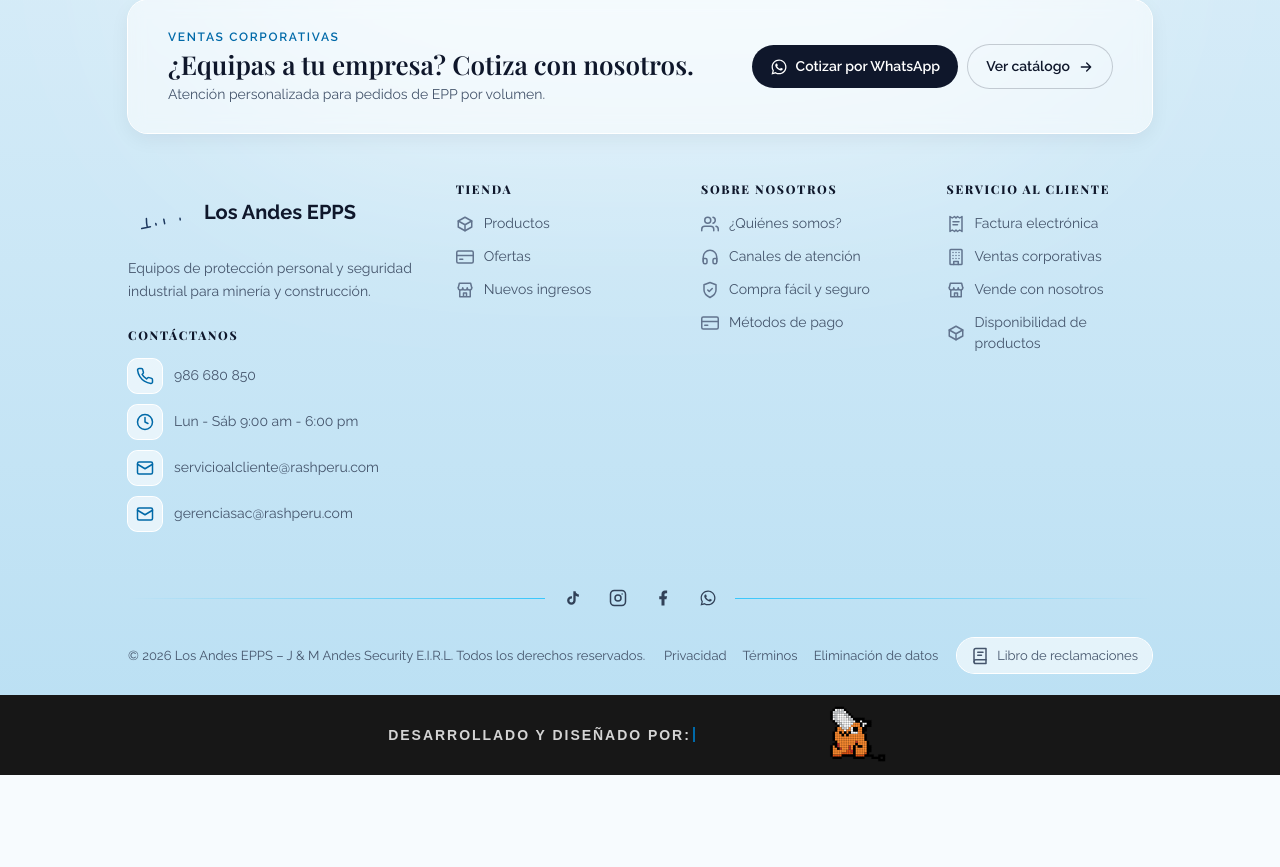
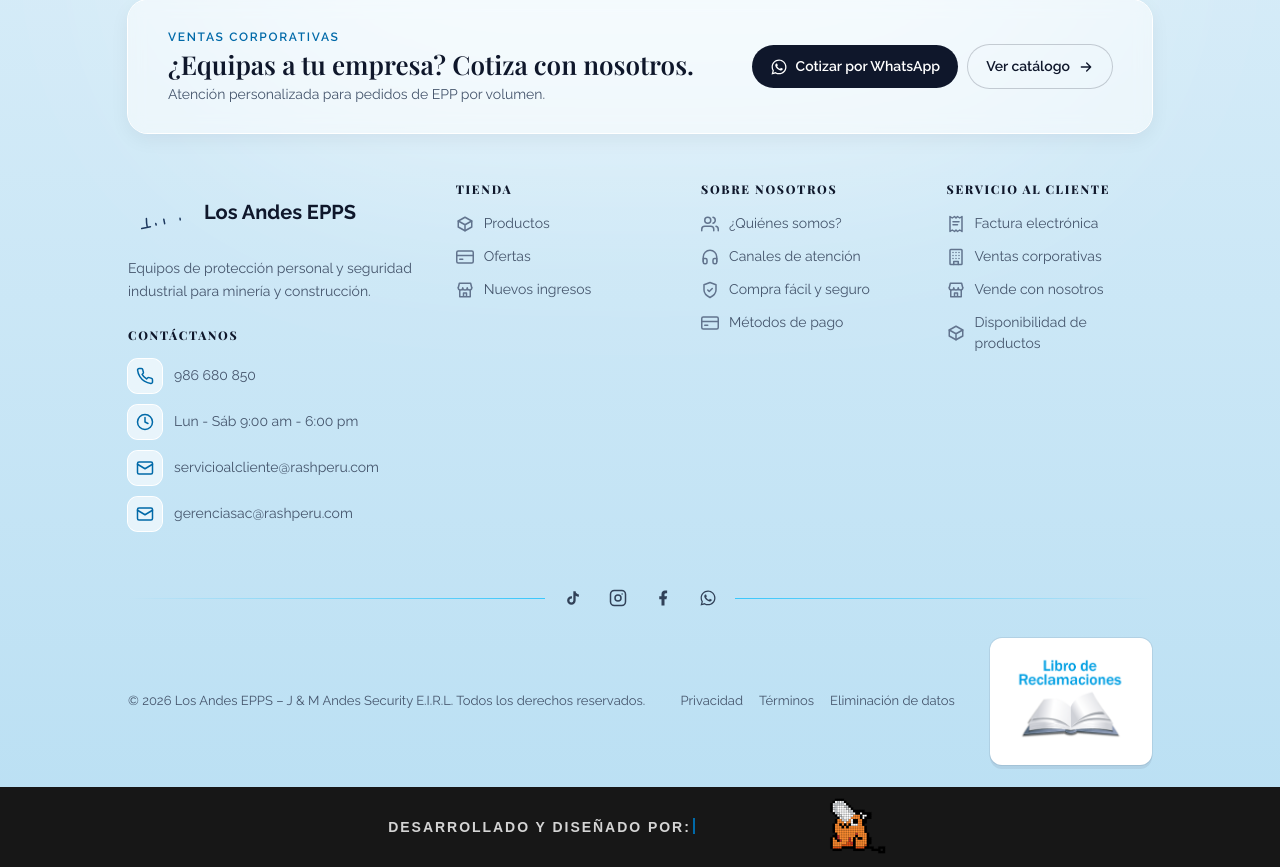
Before and after one commit to jeatdeam/AndesEpps, a Next.js app in the folder jaime/: page / in a window 1280 px wide. Shown: the part 1379-2246 px from the top of the page. Before the commit the page ends 2154 px from the top, so only its background shows below. Built offline with nearby package versions, Linux system fonts and the light colour scheme; no server answers; a web font is replaced by a local one.

Commit message:
Libro de reclamaciones con la imagen oficial en el footer, visible en todas las paginas

```diff
--- a/jaime/app/componentes/Footer.tsx
+++ b/jaime/app/componentes/Footer.tsx
@@ -23,10 +23,6 @@
 
 const IconoCorreo = () => (
     <svg viewBox="0 0 24 24" className={iconoClase} fill="none" stroke="currentColor" strokeWidth={2} strokeLinecap="round" strokeLinejoin="round"><rect x="2" y="4" width="20" height="16" rx="2"/><path d="m22 7-10 6L2 7"/></svg>
-)
-
-const IconoLibro = () => (
-    <svg viewBox="0 0 24 24" className={iconoClase} fill="none" stroke="currentColor" strokeWidth={2} strokeLinecap="round" strokeLinejoin="round"><path d="M4 19.5A2.5 2.5 0 0 1 6.5 17H20V2H6.5A2.5 2.5 0 0 0 4 4.5v15Z"/><path d="M4 19.5A2.5 2.5 0 0 0 6.5 22H20v-5"/><path d="M9 7h7M9 11h5"/></svg>
 )
 
 const IconoEscudo = () => (
@@ -220,9 +216,11 @@
                     <Link href={"/terminos"} className={"hover:text-slate-900 hover:underline"}>Términos</Link>
                     <Link href={"/eliminacion-de-datos"} className={"hover:text-slate-900 hover:underline"}>Eliminación de datos</Link>
                 </nav>
-                <Link href={"#"} className={"flex items-center gap-[8px] rounded-full bg-white/60 ring-1 ring-white hover:ring-sky-500/60 hover:text-slate-900 px-[14px] py-[8px] transition"}>
-                    <IconoLibro/>
-                    Libro de reclamaciones
+                {/* indecopi pide que el acceso al libro de reclamaciones virtual se vea en un lugar visible de todas las paginas:
+                    va con la imagen oficial en el footer (presente en todo el sitio), en una caja blanca porque la imagen tiene fondo blanco.
+                    TODO: cambiar "#" por la pagina o el formulario del libro de reclamaciones virtual */}
+                <Link href={"#"} aria-label={"Libro de Reclamaciones"} className={"shrink-0 block rounded-[12px] bg-white p-[6px] shadow-[0_0_0_1px_rgba(15,23,42,.08),0_4px_0_rgba(15,23,42,.07)] hover:-translate-y-[2px] hover:shadow-[0_0_0_1px_rgba(3,105,161,.35),0_6px_0_rgba(15,23,42,.08)] transition"}>
+                    <img src={"/libro-reclamaciones.png"} alt={"Libro de Reclamaciones"} width={303} height={232} className={"block w-[130px] sm:w-[150px] h-auto"}/>
                 </Link>
             </div>
 
```
Also changed, not shown: jaime/public/libro-reclamaciones.png (added).
